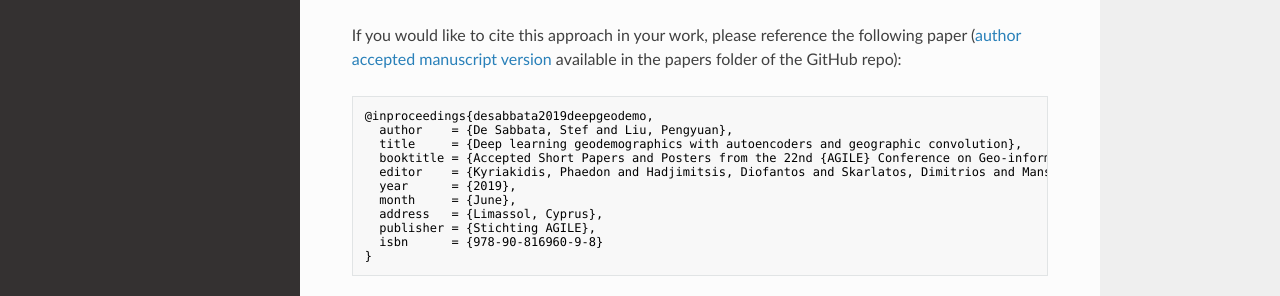
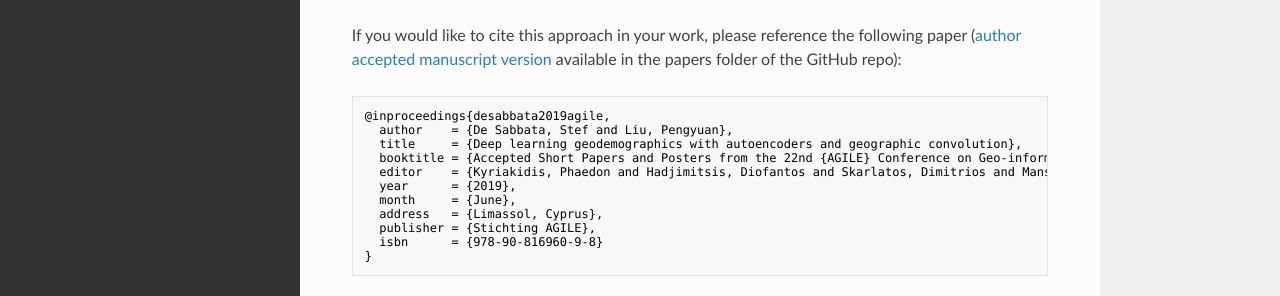
Before and after one commit to stefdesabbata/deepgeodemo, an MkDocs documentation site: the page built from docs/index.md, in a window 1280 px wide and 1035 px high. Shown: the part 486-782 px from the top of the window. Built offline with MkDocs 1.6.1, drawn with Linux system fonts in a browser that asks for light colours; nearby versions of some CDN libraries.

Commit message:
Minor edits

````diff
--- a/docs/index.md
+++ b/docs/index.md
@@ -15,7 +15,7 @@ pip install deepgeodemo
 If you would like to cite this approach in your work, please reference the following paper ([author accepted manuscript version](https://github.com/stefdesabbata/deepgeodemo/blob/main/papers/DeSabbata-Liu_2019_Deep-learning-geodemographics-with-autoencoders.pdf) available in the papers folder of the GitHub repo):
 
 ```bibtex
-@inproceedings{desabbata2019deepgeodemo,
+@inproceedings{desabbata2019agile,
   author    = {De Sabbata, Stef and Liu, Pengyuan},
   title     = {Deep learning geodemographics with autoencoders and geographic convolution},
   booktitle = {Accepted Short Papers and Posters from the 22nd {AGILE} Conference on Geo-information Science},
````
Also changed, not shown: README.md (+1 -1 lines), 1 other file.
